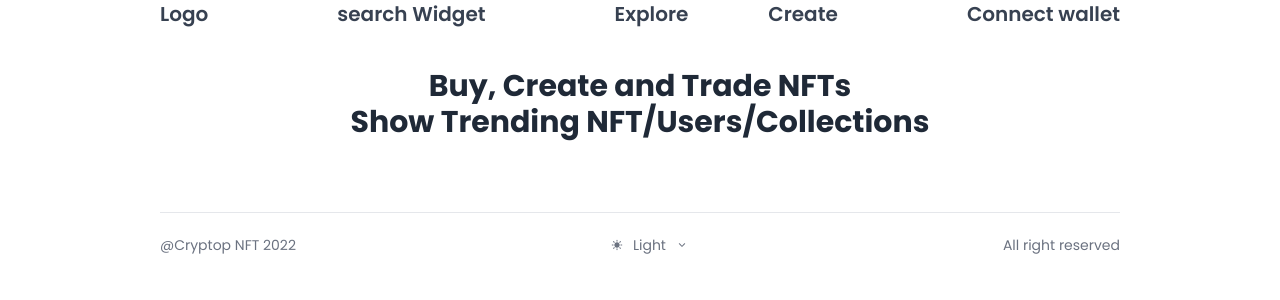
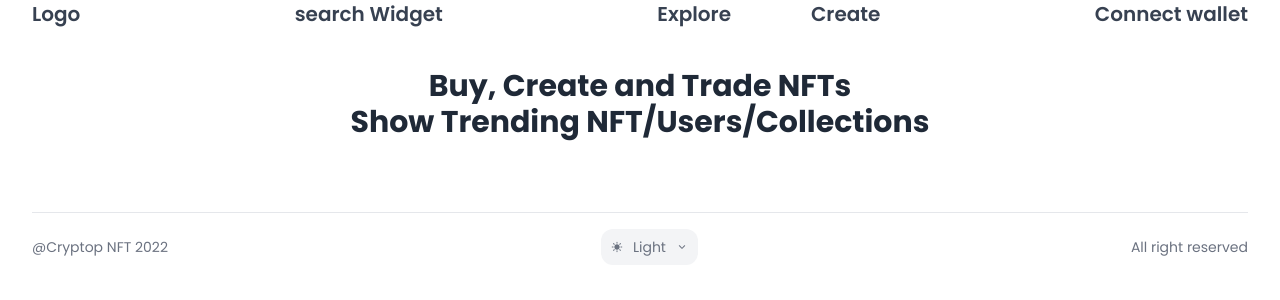
Before and after one commit to Maccbrainy/nft-marketplace, a Vue app in the folder client/: page / in a window 1280 px wide. Shown: the top 300 px of the page. Built offline with nearby package versions, Linux system fonts and the light colour scheme.

Commit message:
Code refactor and reusable component provided

```diff
--- a/client/src/App.vue
+++ b/client/src/App.vue
@@ -1,15 +1,11 @@
 <script setup lang="ts">
 // import { RouterLink, RouterView } from "vue-router";
-import { watchEffect, ref, markRaw, computed } from "vue";
+import { ref, watchEffect, markRaw } from "vue";
 import BaseLayout from "./layouts/BaseLayout.vue";
-import {
-  DarkThemeIcon,
-  ChevronDownIcon,
-  LightThemeIcon,
-  CheckIcon
-} from "./components/icons";
+import { DarkThemeIcon, LightThemeIcon } from "./components/icons";
+import { ButtonDropdown } from "@/components/buttonui";
 
-const themePreferences = ref([
+const themeTypes = ref([
   {
     id: "lightTheme",
     name: "Light",
@@ -22,44 +18,36 @@ const themePreferences = ref([
   },
 ]);
 
-const openDropDownMenu = ref<Boolean>(false);
 const isActiveTheme = ref<string>(localStorage.theme);
 
 const activateTheme = () => {
   let rootDocument = document.documentElement;
   if (isActiveTheme.value === "darkTheme") {
     rootDocument.classList.add("dark");
-    rootDocument.classList.remove("light")
+    rootDocument.classList.remove("light");
   } else {
     rootDocument.classList.remove("dark");
     rootDocument.classList.add("light");
   }
 };
 watchEffect(() => {
-  if (!localStorage.theme){
-    localStorage.theme = "lightTheme"
+  if (!localStorage.theme) {
+    localStorage.theme = "lightTheme";
   }
-  isActiveTheme.value = localStorage.theme
+  isActiveTheme.value = localStorage.theme;
   activateTheme();
 });
-const changeTheme = (theme: { id: string; }, activateTheme: () => void) => {
+const changeTheme = (theme: { id: string }, activateTheme: () => void) => {
   localStorage.theme = theme.id;
   isActiveTheme.value = theme.id;
   activateTheme();
 };
-
-const getActiveThemeData = computed(() => {
-  return themePreferences.value.filter(
-    (theme) => theme.id === isActiveTheme.value
-  );
-})
-
 </script>
 <template>
   <BaseLayout class="bg-white dark:bg-darkTheme h-screen w-full">
     <template #header>
       <nav
-        class="sticky w-full max-w-5xl flex justify-between text-gray-700 dark:text-darkTheme-text font-semibold text-xl px-8 mx-auto"
+        class="sticky w-full max-w-7xl flex justify-between text-gray-700 dark:text-darkTheme-text font-semibold text-xl px-8 mx-auto"
       >
         <div>Logo</div>
         <div>search Widget</div>
@@ -74,55 +62,17 @@ const getActiveThemeData = computed(() => {
       <RouterView />
     </template>
     <template #footer>
-      <section class="w-full max-w-5xl relative px-8 mx-auto">
+      <section class="w-full max-w-7xl relative px-8 mx-auto">
         <div class="border-t dark:border-darkTheme-border w-full pb-4"></div>
         <div
           class="relative w-full flex justify-between items-center text-gray-500 text-sm dark:text-darkTheme-text"
         >
           <p>@Cryptop NFT 2022</p>
-          <div class="relative">
-            <button
-              v-for="(theme, index) in getActiveThemeData"
-              :key="theme.id + index"
-              @click="openDropDownMenu = !openDropDownMenu"
-              :class="{
-                'text-black bg-gray-200 dark:text-white dark:bg-darkTheme-hover': openDropDownMenu,
-              }"
-              class="transition-all flex justify-center text-center space-x-2 items-center dark:bg-darkTheme-bg hover:bg-gray-200 dark:hover:bg-darkTheme-hover hover:text-black dark:hover:text-white rounded-lg py-1.5 px-2 transform active:scale-95"
-            >
-              <span><component :is="theme.icon"></component></span>
-              <span>{{ theme.name }}</span>
-              <span><ChevronDownIcon /></span>
-            </button>
-            <div
-              v-show="openDropDownMenu"
-              class="animate-slide-up absolute w-40 overflow-hidden max-w-xl h-auto max-h-80 border rounded-lg shadow-lg dark:border-darkTheme-border top-auto right-auto left-0 bottom-10 z-50"
-            >
-              <div
-                tabindex="-1"
-                class="relative bg-white dark:bg-darkTheme-bgx dark:backdrop-blur-lg"
-              >
-                <div class="relative w-full p-2">
-                  <div
-                    v-for="(theme, index) in themePreferences"
-                    :key="theme.id + index"
-                    @click="changeTheme(theme, activateTheme)"
-                    class="text-black dark:text-white hover:bg-gray-200 font-semibold dark:hover:bg-darkTheme-hover rounded-lg w-full flex justify-start mx-auto items-center py-3 px-3 cursor-pointer"
-                  >
-                    <span
-                      class="w-[36%]"><component :is="theme.icon"></component
-                    ></span>
-                    <span class="w-1/2 flex justify-start">{{
-                      theme.name
-                    }}</span>
-                    <span v-show="theme.id === isActiveTheme"
-                      ><CheckIcon
-                    /></span>
-                  </div>
-                </div>
-              </div>
-            </div>
-          </div>
+          <ButtonDropdown
+            @selection-action="changeTheme"
+            :listOfOptions="themeTypes"
+            :isActiveOption="isActiveTheme"
+          ></ButtonDropdown>
           <p>All right reserved</p>
         </div>
       </section>
```
